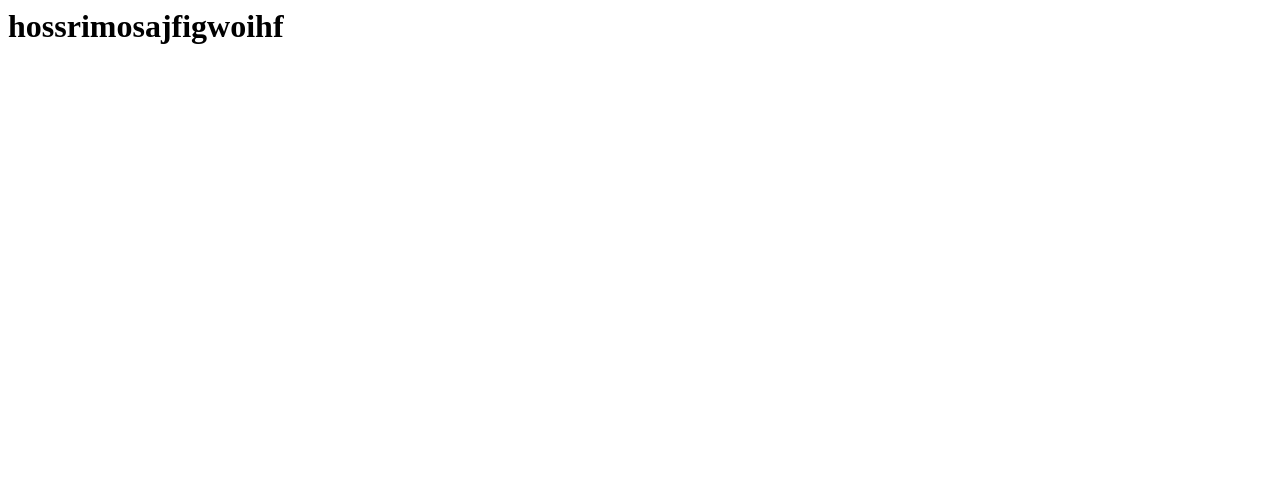
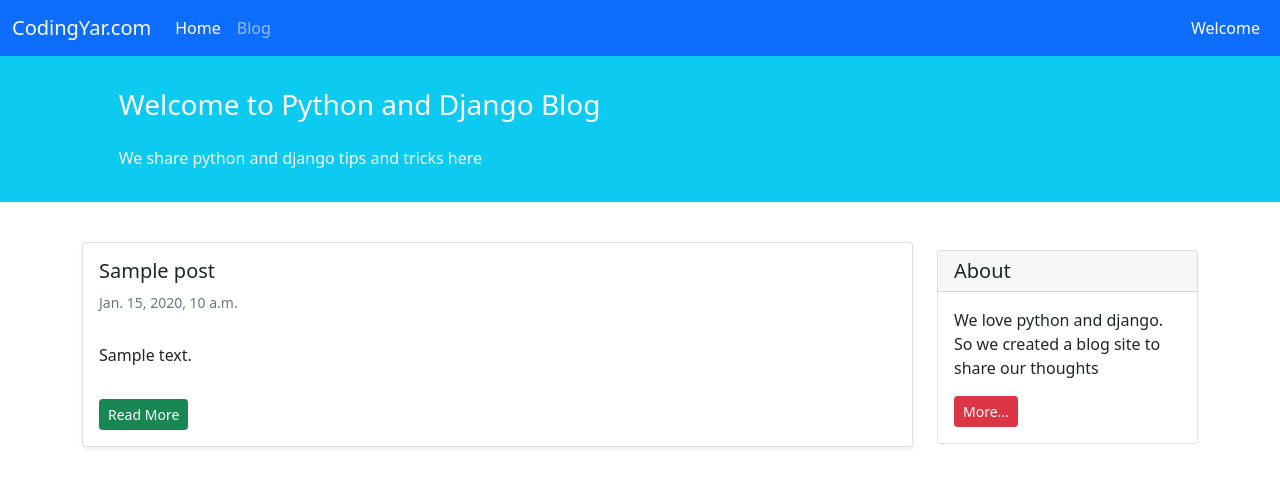
Before and after one commit to Hossein770227/post, a Django app: page /blog/ in a window 1280 px wide. Shown: the top 487 px of the page. Run offline with Django 4.2, Linux system fonts and the light colour scheme; tables that the repository leaves empty hold one stand-in row (values such as "Sample post").

Commit message:
add templates post list

```diff
--- a/config/settings.py
+++ b/config/settings.py
@@ -56,7 +56,7 @@ ROOT_URLCONF = 'config.urls'
 TEMPLATES = [
     {
         'BACKEND': 'django.template.backends.django.DjangoTemplates',
-        'DIRS': [],
+        'DIRS': [str(BASE_DIR.joinpath('templates'))],
         'APP_DIRS': True,
         'OPTIONS': {
             'context_processors': [
--- a/posts/templates/posts/post_list.html
+++ b/posts/templates/posts/post_list.html
@@ -1 +1,38 @@
-<h1>hossrimosajfigwoihf</h1>
+{% extends "_base.html" %}
+{% block page_title %} Post List {% endblock page_title %}
+
+{% block content %}
+{% for post in posts %}
+    <div class="container mt-4">
+        <div class="row">
+            <div class="col-9">
+                <div class="card shadow-sm my-3">
+                    <div class="card-body">
+                        <h5 class="card-title">{{post.title}}</h5>
+                        <h6 class="card-subtitle mb-2 text-muted small py-2">{{post.date_time_created}}</h6>
+                        <p class="card-text py-3">
+                          {{post.text}}
+                        </p>
+                        <a class="btn btn-sm btn-success">Read More</a>
+                    </div>
+                </div>
+            </div>
+            {% endfor %}
+            <div class="col-3">
+
+                    <div class="card my-4">
+                        <h5 class="card-header">About</h5>
+                        <div class="card-body">
+                            <p class="card-text">We love python and django. So we created a blog site to share our
+                                thoughts</p>
+                            <a href="#"
+                            class="btn btn-sm btn-danger">
+                                More...
+                            </a>
+                        </div>
+                    </div>
+
+            </div>
+        </div>
+    </div>
+{% endblock content %}
--- /dev/null
+++ b/templates/_base.html
@@ -0,0 +1,56 @@
+<!doctype html>
+<html lang="en">
+<head>
+    <!-- Required meta tags -->
+    <meta charset="utf-8">
+    <meta name="viewport" content="width=device-width, initial-scale=1">
+
+    <!-- Bootstrap CSS -->
+    <link href="https://cdn.jsdelivr.net/npm/bootstrap@5.1.3/dist/css/bootstrap.min.css" rel="stylesheet"
+          integrity="sha384-1BmE4kWBq78iYhFldvKuhfTAU6auU8tT94WrHftjDbrCEXSU1oBoqyl2QvZ6jIW3" crossorigin="anonymous">
+
+    <title>{% block page_title %}{% endblock page_title %}</title>
+</head>
+<body>
+<nav class="navbar navbar-expand-lg navbar-dark bg-primary">
+    <div class="container-fluid">
+        <a class="navbar-brand" href="#">CodingYar.com</a>
+        <button class="navbar-toggler" type="button" data-bs-toggle="collapse" data-bs-target="#navbarNavAltMarkup"
+                aria-controls="navbarNavAltMarkup" aria-expanded="false" aria-label="Toggle navigation">
+            <span class="navbar-toggler-icon"></span>
+        </button>
+        <div class="collapse navbar-collapse" id="navbarNavAltMarkup">
+            <div class="navbar-nav">
+                <a class="nav-link active" aria-current="page" href="#">Home</a>
+                <a class="nav-link" href="#">Blog</a>
+            </div>
+        </div>
+        <div class="mx-2 text-white">Welcome</div>
+    </div>
+</nav>
+
+<div class="container-fluid bg-info">
+    <div class="row py-3">
+        <div class="col-md-8 col-md-10 mx-auto">
+            <h3 class="my-4 mt-3 text-white">Welcome to Python and Django Blog</h3>
+            <p class="text-light">We share python and django tips and tricks here</p>
+        </div>
+    </div>
+</div>
+
+{% block content %}
+{% endblock content %}
+<!-- Optional JavaScript; choose one of the two! -->
+
+<!-- Option 1: Bootstrap Bundle with Popper -->
+<script src="https://cdn.jsdelivr.net/npm/bootstrap@5.1.3/dist/js/bootstrap.bundle.min.js"
+        integrity="sha384-ka7Sk0Gln4gmtz2MlQnikT1wXgYsOg+OMhuP+IlRH9sENBO0LRn5q+8nbTov4+1p"
+        crossorigin="anonymous"></script>
+
+<!-- Option 2: Separate Popper and Bootstrap JS -->
+<!--
+<script src="https://cdn.jsdelivr.net/npm/@popperjs/core@2.10.2/dist/umd/popper.min.js" integrity="sha384-7+zCNj/IqJ95wo16oMtfsKbZ9ccEh31eOz1HGyDuCQ6wgnyJNSYdrPa03rtR1zdB" crossorigin="anonymous"></script>
+<script src="https://cdn.jsdelivr.net/npm/bootstrap@5.1.3/dist/js/bootstrap.min.js" integrity="sha384-QJHtvGhmr9XOIpI6YVutG+2QOK9T+ZnN4kzFN1RtK3zEFEIsxhlmWl5/YESvpZ13" crossorigin="anonymous"></script>
+-->
+</body>
+</html>
```
